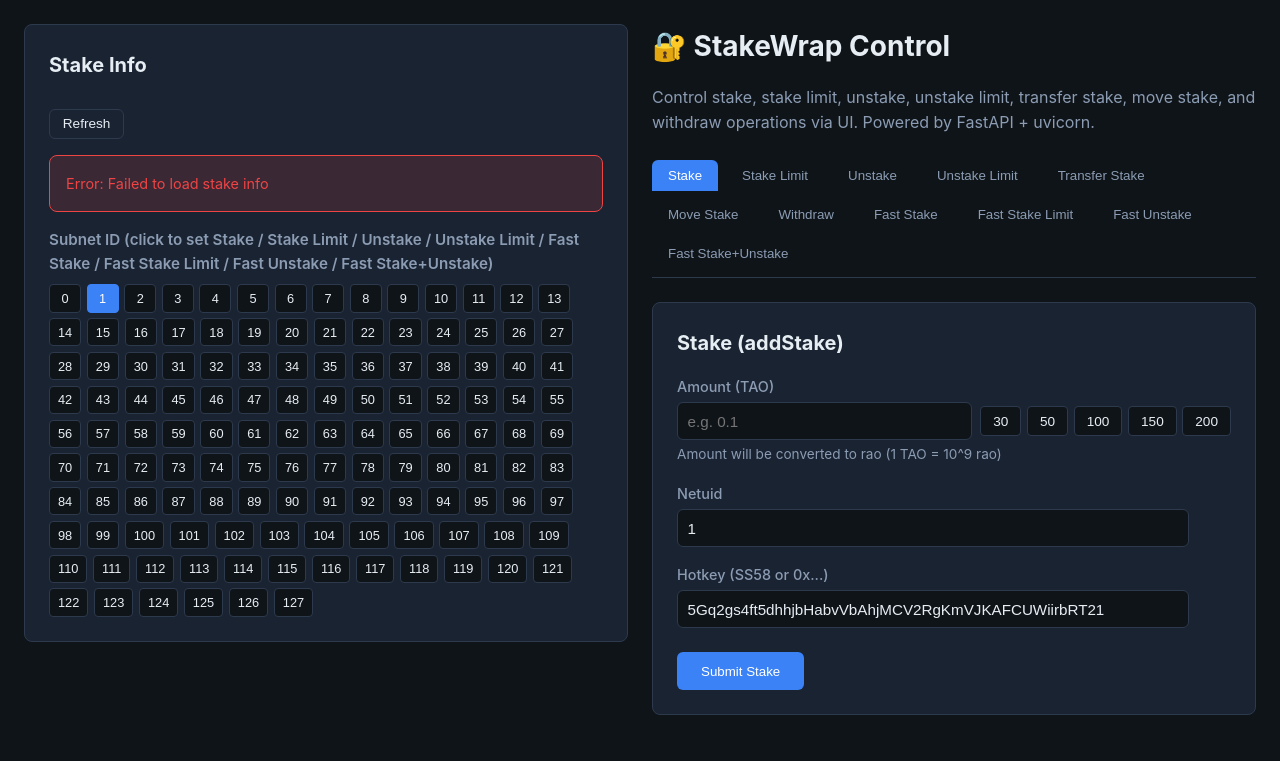
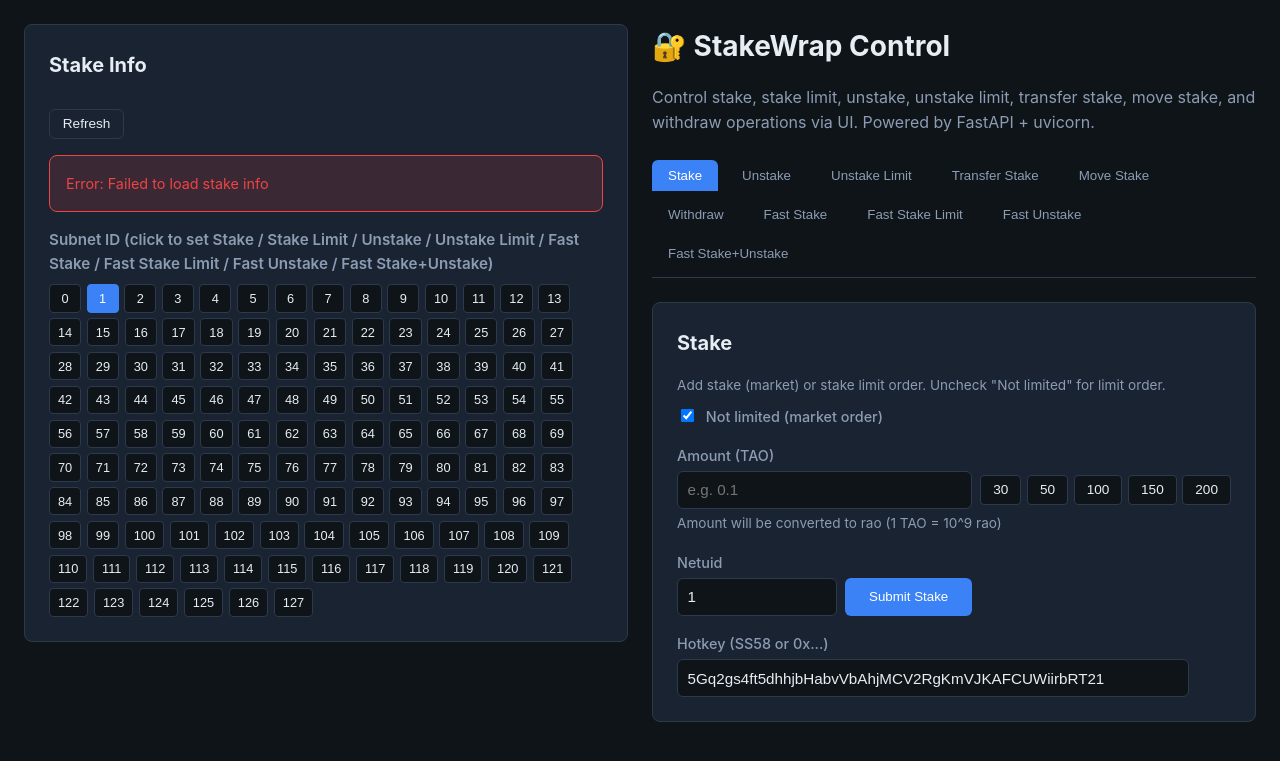
Before and after one commit to alpha-trading-com/evm-staking-v3, a FastAPI app: template app/templates/index.html in a window 1280 px wide. Shown: the top 761 px of the page. Run offline with FastAPI, Linux system fonts and the light colour scheme; the template is opened without the code that fills it, so the values that code supplies are empty; parts of the project's set-up code (start-up, migrations or seed data) failed here and were passed over.

Commit message:
refactor: enhance staking functionality by adding minimum tolerance calculations and updating UI for improved user experience

```diff
--- a/app/main.py
+++ b/app/main.py
@@ -55,7 +55,12 @@ def _get_contract(w3, contract_address):
     return get_contract(w3, contract_address, abi=abi)
 
 # Import tolerance calculation utilities
-from utils.tolerance import calculate_stake_limit_price, calculate_unstake_limit_price
+from utils.tolerance import (
+    calculate_stake_limit_price,
+    calculate_unstake_limit_price,
+    get_stake_min_tolerance,
+    get_unstake_min_tolerance,
+)
 from bt_utils.fast_stake_unstake import (
     fast_stake_async,
     fast_unstake_async,
@@ -518,7 +523,7 @@ class CalcToleranceBody(BaseModel):
 
 @app.post("/api/calc-min-tolerance")
 async def api_calc_min_tolerance(body: CalcToleranceBody, _: str = Depends(get_current_username)):
-    """Calculate minimum tolerance for staking/unstaking operations."""
+    """Calculate minimum tolerance for staking/unstaking operations. Returns limit_price and rate_tolerance."""
     try:
         if body.operation == "stake":
             limit_price = int(calculate_stake_limit_price(
@@ -528,6 +533,7 @@ async def api_calc_min_tolerance(body: CalcToleranceBody, _: str = Depends(get_c
                 default_rate_tolerance=0.0,  # Ignored when min_tolerance=True
                 subtensor=subtensor
             ))
+            rate_tolerance = get_stake_min_tolerance(body.tao_amount, body.netuid, subtensor)
         else:  # unstake
             limit_price = int(calculate_unstake_limit_price(
                 tao_amount=body.tao_amount,
@@ -536,7 +542,13 @@ async def api_calc_min_tolerance(body: CalcToleranceBody, _: str = Depends(get_c
                 default_rate_tolerance=0.0,
                 subtensor=subtensor
             ))
-        return {"ok": True, "limit_price": limit_price, "operation": body.operation}
+            rate_tolerance = get_unstake_min_tolerance(body.tao_amount, body.netuid, subtensor)
+        return {
+            "ok": True,
+            "limit_price": limit_price,
+            "rate_tolerance": round(rate_tolerance, 6),
+            "operation": body.operation,
+        }
     except Exception as e:
         return JSONResponse({"ok": False, "error": str(e)}, status_code=400)
 
--- a/app/templates/index.html
+++ b/app/templates/index.html
@@ -143,7 +143,11 @@
         <div class="tabs" id="tabs"></div>
 
     <section class="panel active" id="panel-stake">
-      <h2>Stake (addStake)</h2>
+      <h2>Stake</h2>
+      <small class="hint">Add stake (market) or stake limit order. Uncheck "Not limited" for limit order.</small>
+      <label style="margin-top: 0.5rem;">
+        <input id="stake-not-limited" type="checkbox" checked /> Not limited (market order)
+      </label>
       <label>Amount (TAO)</label>
       <div class="amount-input-row">
         <input id="stake-amount" type="number" step="any" placeholder="e.g. 0.1" />
@@ -157,42 +161,29 @@
       </div>
       <small class="hint">Amount will be converted to rao (1 TAO = 10^9 rao)</small>
       <label>Netuid</label>
-      <input id="stake-netuid" type="number" value="1" />
+      <div class="amount-input-row">
+        <input id="stake-netuid" type="number" value="1" style="max-width: 8rem;" />
+        <button class="submit" onclick="postStakeOrLimit()" style="margin-top: 0;">Submit Stake</button>
+      </div>
       <label>Hotkey (SS58 or 0x...)</label>
       <input id="stake-hotkey" placeholder="5... or 0x..." value="5Gq2gs4ft5dhhjbHabvVbAhjMCV2RgKmVJKAFCUWiirbRT21" />
-      <button class="submit" onclick="postStake()">Submit Stake</button>
-      <div id="stake-result"></div>
-    </section>
-
-    <section class="panel" id="panel-stake-limit">
-      <h2>Stake Limit (addStakeLimit)</h2>
-      <label>TAO Amount</label>
-      <div class="amount-input-row">
-        <input id="sl-amount" type="number" step="any" placeholder="e.g. 60" />
-        <div class="amount-presets-row">
-          <button type="button" class="amount-preset-btn" onclick="setTaoAmount(30)">30</button>
-          <button type="button" class="amount-preset-btn" onclick="setTaoAmount(50)">50</button>
-          <button type="button" class="amount-preset-btn" onclick="setTaoAmount(100)">100</button>
-          <button type="button" class="amount-preset-btn" onclick="setTaoAmount(150)">150</button>
-          <button type="button" class="amount-preset-btn" onclick="setTaoAmount(200)">200</button>
+      <div id="stake-limit-options" style="display: none;">
+        <div class="stake-limit-row" style="display: flex; flex-wrap: wrap; align-items: center; gap: 1rem; margin-top: 0.5rem;">
+          <label style="margin: 0; display: flex; align-items: center; gap: 0.35rem;">
+            <span>Rate Tolerance</span>
+            <input id="sl-tolerance" type="number" step="any" value="0.5" placeholder="e.g. 0.5" style="width: 5rem; margin: 0;" />
+          </label>
+          <small class="hint" style="margin: 0;">Ignored when "Use Minimum Tolerance" is checked</small>
+          <label style="margin: 0;">
+            <input id="sl-use-min" type="checkbox" /> Use Minimum Tolerance
+          </label>
+          <label style="margin: 0;">
+            <input id="sl-partial" type="checkbox" /> Allow Partial Staking
+          </label>
+          <button type="button" class="refresh-btn" style="margin: 0;" onclick="calcMinToleranceStake()">Calculate Min Tolerance</button>
         </div>
       </div>
-      <label>Network ID</label>
-      <input id="sl-netuid" type="number" value="1" />
-      <label>Rate Tolerance</label>
-      <input id="sl-tolerance" type="number" step="any" value="0.5" placeholder="e.g. 0.5" />
-      <small class="hint">This value will be ignored when "Use Minimum Tolerance" is checked</small>
-      <label style="margin-top: 0.5rem;">
-        <input id="sl-use-min" type="checkbox" /> Use Minimum Tolerance
-      </label>
-      <label style="margin-top: 0.5rem;">
-        <input id="sl-partial" type="checkbox" /> Allow Partial Staking
-      </label>
-      <label>Hotkey (Validator Hotkey)</label>
-      <input id="sl-hotkey" placeholder="5... or 0x..." value="5Gq2gs4ft5dhhjbHabvVbAhjMCV2RgKmVJKAFCUWiirbRT21" />
-      <button class="submit" onclick="postStakeLimit()">Stake</button>
-      <button type="button" class="refresh-btn" style="margin-left: 0.5rem;" onclick="calcMinToleranceStake()">Calculate Min Tolerance</button>
-      <div id="sl-result"></div>
+      <div id="stake-result"></div>
     </section>
 
     <section class="panel" id="panel-remove">
@@ -333,10 +324,9 @@
 
     // List of all input/checkbox element ids to persist
     const PERSISTED_FIELDS = [
-      // Stake
-      "stake-hotkey", "stake-netuid", "stake-amount",
-      // Stake Limit
-      "sl-hotkey", "sl-netuid", "sl-amount", "sl-tolerance", "sl-use-min", "sl-partial",
+      // Stake (merged with limit)
+      "stake-hotkey", "stake-netuid", "stake-amount", "stake-not-limited",
+      "sl-tolerance", "sl-use-min", "sl-partial",
       // Remove Stake
       "rs-hotkey", "rs-netuid", "rs-amount",
       // Remove Stake Limit
@@ -404,15 +394,18 @@
       }
     }
 
-    // Subnet ID buttons: 0..127 — clicking sets network id for stake, stake limit, unstake, unstake limit, and all fast operations
-    const SUBNET_NETWORK_IDS = ['stake-netuid', 'sl-netuid', 'rs-netuid', 'rsl-netuid', 'fs-netuid', 'fsl-netuid', 'fu-netuid', 'fsu-netuid'];
+    // Subnet ID buttons: 0..127 — clicking sets network id for stake, unstake, unstake limit, and all fast operations
+    const SUBNET_NETWORK_IDS = ['stake-netuid', 'rs-netuid', 'rsl-netuid', 'fs-netuid', 'fsl-netuid', 'fu-netuid', 'fsu-netuid'];
     function setTaoAmount(amount) {
       const val = String(amount);
       const stakeEl = document.getElementById('stake-amount');
-      const slEl = document.getElementById('sl-amount');
       if (stakeEl) stakeEl.value = val;
-      if (slEl) slEl.value = val;
       persistAllInputs();
+    }
+    function toggleStakeLimitOptions() {
+      const notLimited = document.getElementById('stake-not-limited').checked;
+      const opts = document.getElementById('stake-limit-options');
+      if (opts) opts.style.display = notLimited ? 'none' : 'block';
     }
     function setNetworkIdFromSubnet(subnetId) {
       const val = String(subnetId);
@@ -449,6 +442,8 @@
     document.addEventListener("DOMContentLoaded", () => {
       restoreAllInputs();
       setupFieldPersistence();
+      toggleStakeLimitOptions(); // show/hide limit options per "Not limited" checkbox
+      document.getElementById('stake-not-limited').addEventListener('change', toggleStakeLimitOptions);
       restoreActiveTab(); // new for tab persist
       initSubnetButtons();
       loadStakeInfo(); // Load stake info on page load
@@ -458,7 +453,6 @@
 
     const tabIds = [
       { id: 'stake', label: 'Stake' },
-      { id: 'stake-limit', label: 'Stake Limit' },
       { id: 'remove', label: 'Unstake' },
       { id: 'remove-limit', label: 'Unstake Limit' },
       { id: 'transfer', label: 'Transfer Stake' },
@@ -529,31 +523,33 @@
       }
     }
 
-    function postStake() {
+    function postStakeOrLimit() {
+      const notLimited = document.getElementById('stake-not-limited').checked;
+      if (notLimited) {
         postJson('/api/stake', {
           hotkey: document.getElementById('stake-hotkey').value.trim(),
           netuid: parseInt(document.getElementById('stake-netuid').value, 10),
           amount_tao: parseFloat(document.getElementById('stake-amount').value),
         }, 'stake-result');
-    }
-    function postStakeLimit() {
+      } else {
         postJson('/api/stake-limit', {
-        hotkey: document.getElementById('sl-hotkey').value.trim(),
-        netuid: parseInt(document.getElementById('sl-netuid').value, 10),
-        amount_tao: parseFloat(document.getElementById('sl-amount').value),
+          hotkey: document.getElementById('stake-hotkey').value.trim(),
+          netuid: parseInt(document.getElementById('stake-netuid').value, 10),
+          amount_tao: parseFloat(document.getElementById('stake-amount').value),
           rate_tolerance: parseFloat(document.getElementById('sl-tolerance').value),
           use_min_tolerance: document.getElementById('sl-use-min').checked,
           allow_partial: document.getElementById('sl-partial').checked,
-      }, 'sl-result');
+        }, 'stake-result');
+      }
     }
     async function calcMinToleranceStake() {
-      const amount = parseFloat(document.getElementById('sl-amount').value);
-      const netuid = parseInt(document.getElementById('sl-netuid').value, 10);
+      const amount = parseFloat(document.getElementById('stake-amount').value);
+      const netuid = parseInt(document.getElementById('stake-netuid').value, 10);
       if (!amount || !netuid) {
-        showResult('sl-result', false, 'Please enter TAO amount and Network ID');
+        showResult('stake-result', false, 'Please enter TAO amount and Netuid');
         return;
       }
-      showResult('sl-result', false, 'Calculating...');
+      showResult('stake-result', false, 'Calculating...');
       try {
         const r = await fetch('/api/calc-min-tolerance', {
           method: 'POST',
@@ -562,12 +558,17 @@
         });
         const j = await r.json();
         if (j.ok) {
-          showResult('sl-result', true, `Min tolerance limit price: ${j.limit_price} rao/alpha`);
+          const tolEl = document.getElementById('sl-tolerance');
+          if (tolEl != null && j.rate_tolerance != null) {
+            tolEl.value = j.rate_tolerance;
+            persistAllInputs();
+          }
+          showResult('stake-result', true, `Min tolerance limit price: ${j.limit_price} rao/alpha. Rate tolerance set to ${j.rate_tolerance}`);
         } else {
-          showResult('sl-result', false, j.error);
+          showResult('stake-result', false, j.error);
         }
       } catch (e) {
-        showResult('sl-result', false, String(e));
+        showResult('stake-result', false, String(e));
       }
     }
     function postRemoveStake() {
@@ -606,7 +607,12 @@
         });
         const j = await r.json();
         if (j.ok) {
-          showResult('rsl-result', true, `Min tolerance limit price: ${j.limit_price} rao/alpha`);
+          const tolEl = document.getElementById('rsl-tolerance');
+          if (tolEl != null && j.rate_tolerance != null) {
+            tolEl.value = j.rate_tolerance;
+            persistAllInputs();
+          }
+          showResult('rsl-result', true, `Min tolerance limit price: ${j.limit_price} rao/alpha. Rate tolerance set to ${j.rate_tolerance}`);
         } else {
           showResult('rsl-result', false, j.error);
         }
```
Lines whose indentation alone changed are shown as unchanged.
